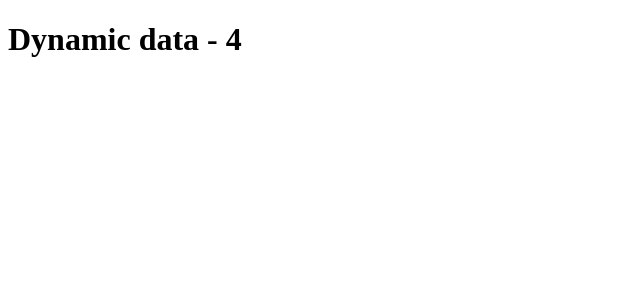
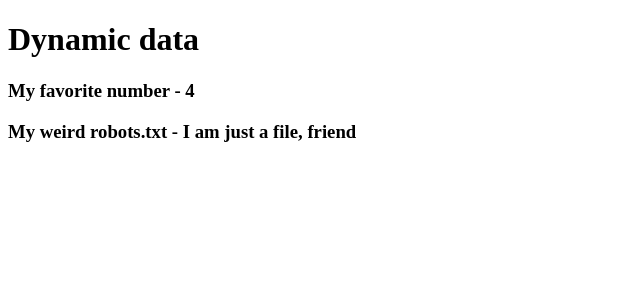
Before and after one commit to ahoymarcus/nextjs-crash-course, a Next.js app: page /dynamic in a window 1280 px wide. Shown: the top 300 px of the page, without its empty margins (0-640 px from the left). Built offline with nearby package versions, Linux system fonts and the light colour scheme.

Commit message:
Inserir data do filesystem dinamicamente no componente com a funcao getStaticProps

```diff
--- a/pages/dynamic.tsx
+++ b/pages/dynamic.tsx
@@ -1,14 +1,23 @@
 import { GetStaticProps } from 'next';
+import path from 'path';
 
 
 
 /*
 	This function will be executed first ON THE SERVER, the Props values will be caught and will be injected in the component.....
 */
-export const getStaticProps: GetStaticProps = async context => {
+export const getStaticProps: GetStaticProps = async (context) => {
+
+	const fs = require('fs');
+	const txt = fs.readFileSync(
+		path.join(process.cwd(), 'public/myWeirdRobots.txt'),
+		'utf8'
+	);
+
 	return {
 		props: {
-			myFavNum: 4
+			myFavNum: 4,
+			myWeirdRobot: txt
 		}
 	};
 };
@@ -16,5 +25,11 @@ export const getStaticProps: GetStaticProps = async context => {
 
 export default function Dynamic(props) {
 
-	return <h1>Dynamic data - {props.myFavNum}</h1>;
+	return (
+		<div>
+			<h1>Dynamic data</h1>
+			<h3>My favorite number - {props.myFavNum}</h3>
+			<h3>My weird robots.txt - <span>{props.myWeirdRobot}</span></h3>
+		</div>
+	);
 };
--- a/pages/index.tsx
+++ b/pages/index.tsx
@@ -1,5 +1,5 @@
 // https://www.youtube.com/watch?v=tt3PUvhOVzo
-//  1 hr  58'  20''
+//  2 hr  05'  00''
 import { useState } from 'react';
 import Head from 'next/head';
 import Image from 'next/image';
```
Also changed, not shown: public/myWeirdRobots.txt (added).
